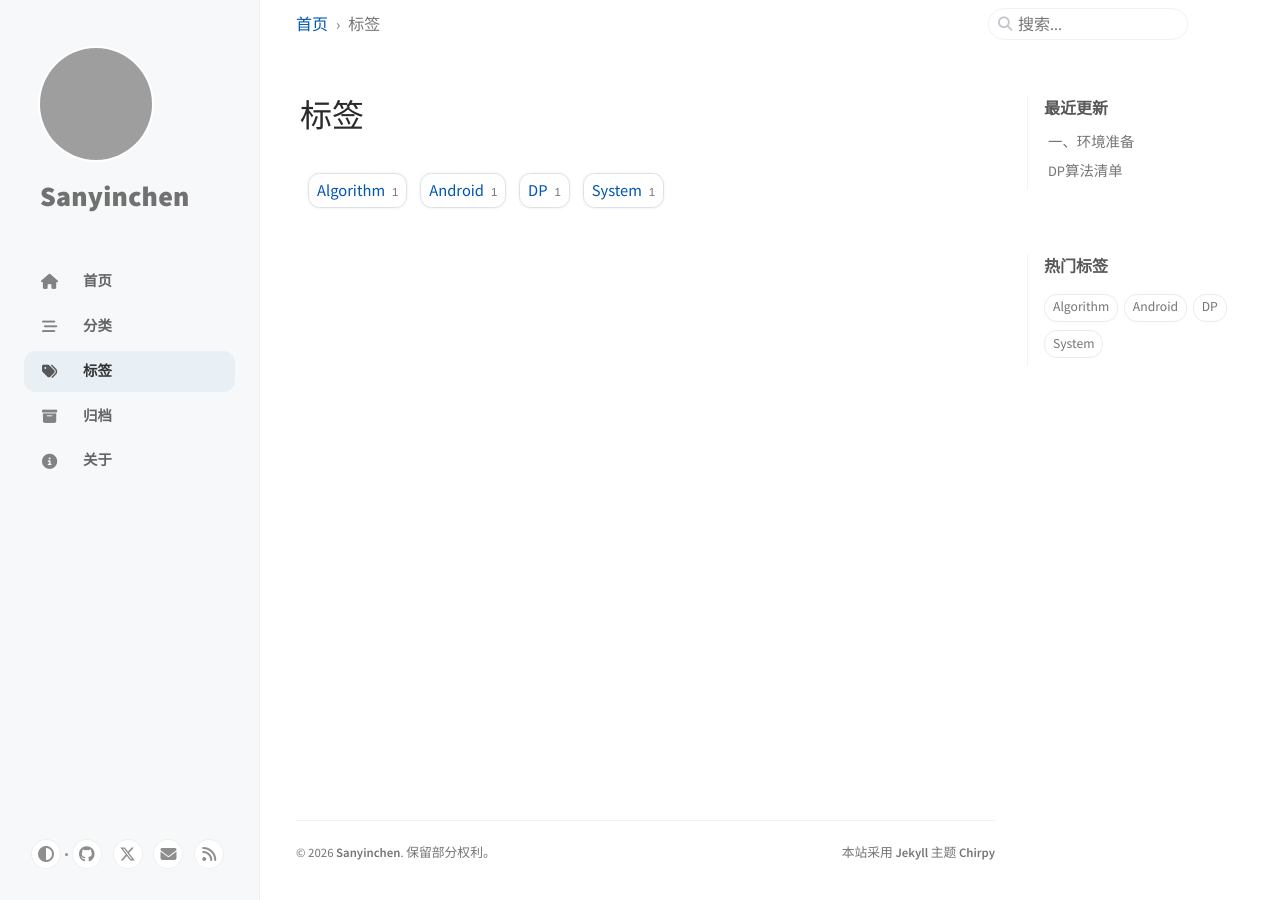
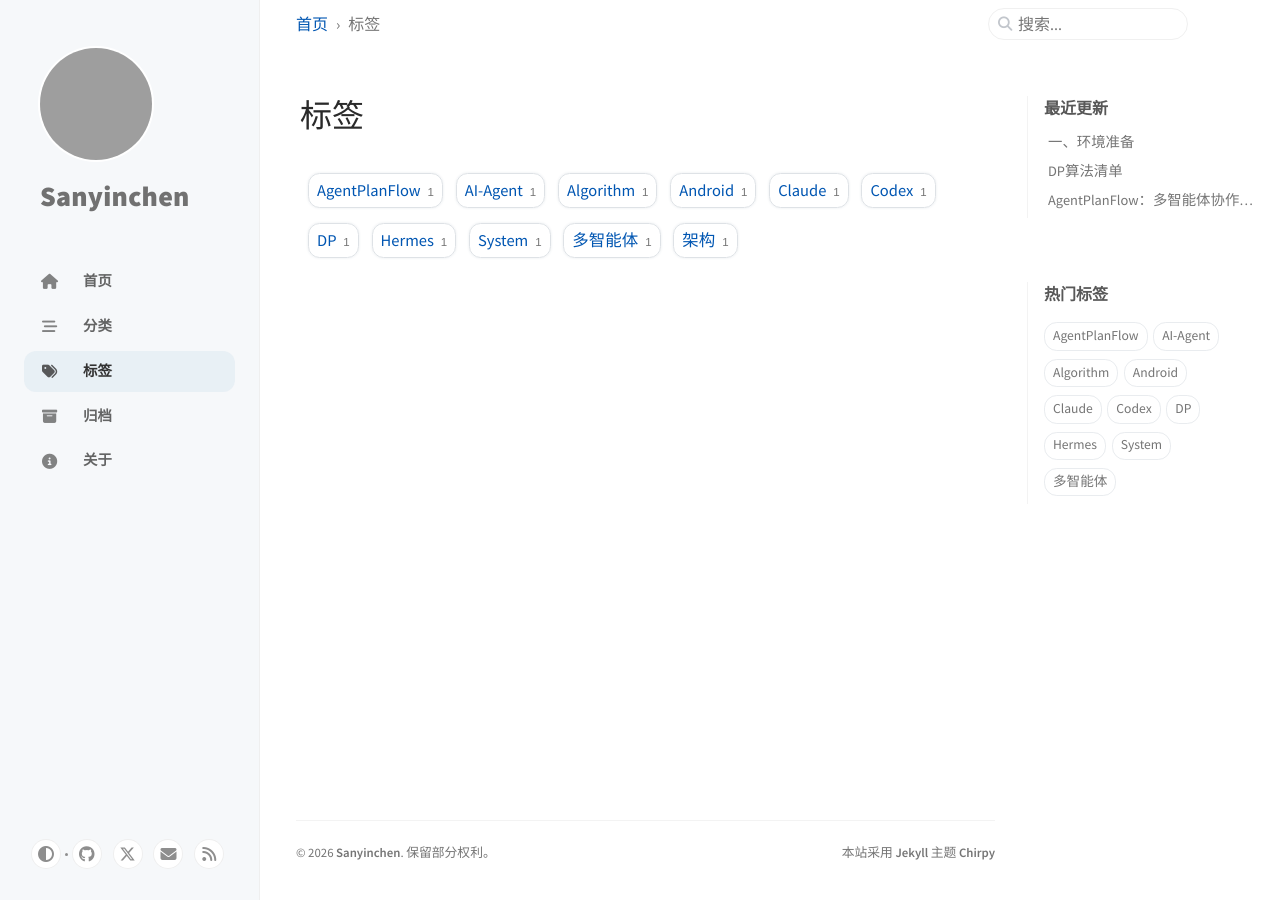
Before and after one commit to sanyinchen/sanyinchen.github.io, a Jekyll site: the page built from _tabs/tags.md, in a window 1280 px wide. Built offline with Jekyll 4.4.1, drawn with Linux system fonts in a browser that asks for light colours; cached includes are drawn as plain includes; comment, search, counter and statistics services are not loaded; some of the changed lines change nothing that is shown; grey boxes are pictures that could not be loaded.

Commit message:
add AgentPlanFlow

````diff
--- a/_config.yml
+++ b/_config.yml
@@ -94,7 +94,7 @@
 # will be added to all media resources (site avatar, posts' images, audio and video files) paths starting with '/'
 #
 # e.g. 'https://cdn.com'
-cdn: "https://chirpy-img.netlify.app"
+cdn: ""
 
 # the avatar on sidebar, support local or CORS resources
 avatar: "https://avatars.githubusercontent.com/u/4750411?v=4&size=64"
--- /dev/null
+++ b/_posts/2026-05-16-AgentPlanFlow.md
@@ -0,0 +1,266 @@
+---
+title: "AgentPlanFlow：多智能体协作编程的桌面工作台"
+author: sanyinchen
+date: 2025-05-16
+categories: [ AI, 工作站 ]
+tags: [AgentPlanFlow, AI-Agent, Codex, Claude, Hermes, 架构, 多智能体]
+render_with_liquid: false
+toc: true
+---
+
+## 一、项目概述
+
+AgentPlanFlow 是一个面向多智能体协作编程的桌面工作台。它将 **Codex**（OpenAI）、**Claude Code**（Anthropic）和 **Hermes**（Nous Research）放在同一个原生桌面窗口中，让不同智能体可以在同一工作目录下独立运行、互相委托，并共享任务上下文。
+
+从工程实现上看，AgentPlanFlow 由两层能力组成：桌面编排层负责窗口、终端、进程和跨面板控制；Proxy Service（代理服务）负责模型 API 兼容、请求记录、控制台输出和 Trace 事件管理。两者配合后，开发者既可以直接操作每个智能体，也可以让 Hermes 通过工具调用把任务分发给 Codex 或 Claude。
+
+三个智能体和辅助面板的职责如下：
+
+| 面板 | 运行对象 | 主要职责 |
+|------|----------|----------|
+| **Codex** | OpenAI Codex CLI / Codex 桌面应用 | 代码生成、修复和局部实现 |
+| **Claude Code** | Anthropic Claude CLI | 代码审查、重构建议和复杂推理 |
+| **Hermes** | Nous Research Hermes CLI | 任务编排，可通过 `ask_codex` / `ask_claude` 委托子任务 |
+| **Trace** | 内置 Trace / Console 面板 | 展示代理请求、控制台输出和任务事件 |
+
+这种设计的核心目标不是替代某一个智能体，而是把不同智能体的优势组织进同一个开发工作流中：Codex 更适合快速实现，Claude 更适合审查和解释，Hermes 则承担拆解与编排角色。
+
+---
+
+## 二、技术栈
+
+### 核心技术
+
+| 层次 | 技术选型 | 主要位置 |
+|------|----------|----------|
+| 桌面 GUI | Python 3 + GTK3 + VTE | `index.py`、`app/` |
+| Codex 桌面嵌入 | X11 窗口嵌入 | `app/embed/` |
+| 跨面板控制 | PTY + Unix Domain Socket + JSON | `app/control_server.py`、`service/hermes/bridge/` |
+| API 代理服务 | Rust + Tokio + Axum | `service/proxy/` |
+| Web 仪表盘 | Rust + Axum + SSE | `service/proxy/crates/web_app/` |
+| 终端仪表盘 | Rust + Ratatui | `service/proxy/crates/tui_app/` |
+| Python 绑定 | PyO3 | `service/proxy/crates/python_api/` |
+| 容器化 | Docker + Compose | `docker/` |
+
+### 核心依赖关系
+
+- `index.py` 是 GTK3 桌面应用入口，负责创建窗口、加载配置、启动 Codex、Claude、Hermes 和 Trace 面板。
+- 每个智能体面板运行在独立 PTY 中，保留原 CLI 的认证、会话和交互体验。
+- Hermes 通过 Bridge Plugin（`agentplanflow-bridge`）访问本机 Unix Socket，把任务发送给 Codex 或 Claude 面板。
+- Rust Proxy Service 提供 OpenAI / Anthropic 风格的兼容路由，并将请求、响应和控制台输出推送到观测层。
+
+---
+
+## 三、系统架构
+
+### 3.1 整体架构图
+
+下图展示桌面层、控制层、代理层和上游模型服务之间的关系。
+
+![AgentPlanFlow 整体架构图](/assets/img/architecture-overview.png)
+
+架构可以分为四层：
+
+1. **桌面窗口层**：GTK3 窗口承载 Codex、Claude、Hermes、Trace 等面板。Codex 桌面应用还可以通过 X11 嵌入到窗口左侧区域。
+2. **Service App 层（Python）**：负责 PTY 进程管理、Unix Socket 控制服务、面板输出采集和桌面状态维护。
+3. **Proxy Service 层（Rust）**：提供 API 代理、请求记录、Trace 事件服务、Web 仪表盘、TUI 仪表盘和 Python API 绑定。
+4. **上游 LLM 服务**：Codex、Claude 或其他客户端发出的模型请求，经由代理服务转发到配置的上游模型服务。
+
+主要数据流如下：
+
+- 用户输入进入 Hermes 面板，由 Hermes 决定是否拆解任务。
+- Hermes 调用 `ask_codex` 或 `ask_claude` 后，请求经 Unix Socket 到达 Control Server，再写入对应 PTY。
+- Codex / Claude 发起模型请求时，Proxy API Server 接收并转发到上游 LLM 服务。
+- Manager Service 收集请求记录、Trace 事件和 Console 输出，供 Trace 面板、Web 仪表盘或 TUI 仪表盘展示。
+
+### 3.2 Rust Proxy Service 内部模块结构
+
+下图展示 Proxy Service 内部主要 crate 和模块之间的关系。
+
+![Proxy Service 内部模块依赖图](/assets/img/proxy-modules.png)
+
+核心模块包括：
+
+- `main.rs`：程序入口，解析 `serve` / `tui` 等子命令。
+- `api_server`：API 代理服务，默认监听 `127.0.0.1:3001`，覆盖 OpenAI 风格路径和 Anthropic 风格路径。
+- `manager`：Console / Trace 管理服务，默认监听 `127.0.0.1:3002`，提供 `/console/std`、`/ws/console/std` 和 `/trace/events`。
+- `web_app`：Web 仪表盘，默认监听 `127.0.0.1:3000`。
+- `plan`：任务拆解与协作相关能力，包含任务类型、消息组装、工具注册和 review prompt 等。
+- `clients`：上游模型客户端适配器。
+- `python_api`：基于 PyO3 导出的 Python 扩展模块。
+- `tui_app`：基于 Ratatui 的终端仪表盘。
+- `trace`：追踪基础设施，包括宏和事件工具。
+- `vendor`：外部协议和执行策略相关依赖。
+
+---
+
+## 四、核心工作流程
+
+### 4.1 应用启动流程
+
+下图展示从执行入口到桌面面板就绪的主要步骤。
+
+![AgentPlanFlow 启动流程](/assets/img/startup-flow.png)
+
+启动过程分为 6 个步骤：
+
+1. **检查 GTK 环境**：`maybe_reexec_with_system_python()` 确认 PyGObject、GTK3 和 VTE 可用，必要时切换到系统 Python 重新执行。
+2. **加载配置文件**：读取 `config/app/config.yaml`、`config/models/model_config.yaml`、`config/models/api_key_config.yaml` 等配置。
+3. **构建桌面窗口**：创建 GTK3 窗口，组织 Codex、Claude、Hermes、Trace 和状态栏区域。
+4. **启动面板进程**：在独立 PTY 中启动对应 CLI 或代理服务，并为面板注入工作目录、模型和代理配置。
+5. **启动控制服务**：创建 `cache/control.sock`，监听来自 Hermes Bridge Plugin 的跨面板请求。
+6. **进入交互状态**：窗口恢复布局，Hermes 面板获得焦点，用户可以开始输入任务。
+
+### 4.2 跨智能体协作流程
+
+下图展示 Hermes 将子任务委托给 Codex 或 Claude 的链路。
+
+![Hermes 委托子任务流程](/assets/img/delegation-flow.png)
+
+以“先让 Codex 生成代码，再让 Claude 审查”为例，协作流程如下：
+
+1. Hermes 理解用户任务，决定调用 `ask_codex`。
+2. Bridge Plugin（`agentplanflow-bridge`）构造本地 JSON 请求。
+3. 请求通过 Unix Domain Socket 发送给 Control Server。
+4. Control Server 执行 `run_prompt` 动作，把 prompt 写入 Codex 面板的 PTY。
+5. Codex 在原 CLI 会话中执行任务，并将输出写回终端。
+6. Control Server 通过输出变化和 idle timeout 判断任务是否完成，再读取增量输出。
+7. 结果沿 Socket 返回给 Bridge Plugin，最终交给 Hermes。
+8. Hermes 根据结果继续调用 `ask_claude`，完成代码审查或后续修复。
+
+这条链路的特点是低侵入：它不要求 Codex 或 Claude 暴露额外 API，而是复用已有 CLI 的认证、会话、模型配置和交互界面。
+
+### 4.3 API 请求代理流程
+
+下图展示模型请求经过 Proxy Service 的转发过程。
+
+![API 请求代理流程](/assets/img/api-proxy-flow.png)
+
+代理链路如下：
+
+1. Codex、Claude 或其他客户端发起模型请求。
+2. Proxy API Server（Rust Axum，默认端口 `3001`）接收请求。
+3. 服务根据路径进入 OpenAI 风格或 Anthropic 风格的兼容处理逻辑。例如主路径覆盖 `/v2/chat/completions`，同时保留 `/v1/*` 兼容路由，并提供 `/anthropic/v1/messages`。
+4. Proxy Service 选择配置的上游模型客户端并转发请求。
+5. 上游 LLM 服务返回普通响应或 SSE 流式响应。
+6. 响应沿原路径返回给调用方。
+7. Manager Service 记录请求摘要、响应预览和 Trace 事件，供 Web / TUI / Trace 面板查看。
+
+### 4.4 Plan Engine 任务分解流程
+
+下图展示 Plan Engine 的任务拆解与审查流程。
+
+![Plan Engine 任务分解流程](/assets/img/plan-engine-flow.png)
+
+典型流水线包括四个阶段：
+
+1. **分析（Analyze）**：理解用户意图，识别可能涉及的文件和约束。
+2. **拆解（Decompose）**：将任务拆分为多个 PlanItem，降低单次执行复杂度。
+3. **委派（Delegate）**：把子任务交给合适的 worker 或外部智能体执行。
+4. **审查合并（Review & Merge）**：依据 `review_prompt.md` 等模板检查结果，应用必要修正。
+
+Plan Engine 更适合处理多步骤、跨文件或需要审查闭环的任务。对于简单单点修改，直接由 Codex 或 Claude 面板完成会更轻量。
+
+---
+
+## 五、关键设计决策
+
+### 5.1 为什么选择桌面应用而不是纯 Web 应用？
+
+- **保留原生 CLI 体验**：Codex、Claude 和 Hermes 仍以各自熟悉的终端形态运行，用户可以直接查看和干预。
+- **便于复用本地环境**：工作目录、认证状态、终端配置和模型选择都可以跟随本机开发环境。
+- **支持 Codex 桌面嵌入**：在 X11 环境下，Codex 桌面窗口可以被嵌入到 GTK 容器中，形成更统一的工作台体验。
+- **本地控制链路更短**：跨面板委托通过 Unix Socket 和 PTY 完成，适合单机桌面场景。
+
+### 5.2 为什么用 Rust 编写 Proxy Service？
+
+- **异步 I/O 友好**：Tokio 和 Axum 适合同时处理 API 请求、SSE 流、WebSocket 和管理端点。
+- **可观测能力集中**：请求记录、Console 输出和 Trace 事件可以在同一个服务中组织。
+- **边界清晰**：Python 负责桌面与进程编排，Rust 负责代理服务和高并发 I/O。
+- **可与 Python 互通**：通过 PyO3 暴露 Python API，方便桌面侧按需启动或集成 Rust 能力。
+
+### 5.3 跨面板通信方案
+
+```text
+Hermes
+  | ask_codex("prompt")
+  v
+Bridge Plugin (Python)
+  | JSON -> Unix Socket
+  v
+Control Server (Python)
+  | PTY stdin -> 写入 prompt + 回车
+  v
+Codex Pane (PTY)
+  | PTY stdout -> 返回结果
+  v
+Control Server -> Bridge Plugin -> Hermes
+```
+
+这是一种基于 PTY 输入输出复用的低侵入方案。它的优势是可以直接复用 CLI 现有能力；代价是任务完成判断需要依赖输出变化、idle timeout 和终端内容抓取，因此对长时间流式输出或强交互式确认场景需要更谨慎地配置超时时间。
+
+### 5.4 Plan Engine 的分层架构
+
+Plan Engine 将复杂任务拆为可审查的中间步骤，核心流水线与 4.4 节一致：
+
+1. **分析（Analyze）**：理解用户意图，确定涉及的文件和约束。
+2. **拆解（Decompose）**：将用户任务拆为独立 PlanItem。
+3. **委派（Delegate）**：将子任务交给合适的 worker 或外部智能体执行。
+4. **审查合并（Review & Merge）**：通过 `review_prompt.md` 等模板检查正确性、安全性和可维护性，应用必要修正。
+
+这种结构适合在多智能体之间建立“实现 + 审查”的闭环，也为后续接入更多智能体或策略提供了扩展点。
+
+---
+
+## 六、实现边界与注意事项
+
+AgentPlanFlow 采用低侵入方式整合现有 CLI，因此也继承了一些桌面与终端集成的边界：
+
+- 跨面板委托依赖 PTY 输入输出和 idle timeout 判断任务完成，长任务、持续流式输出或交互式确认场景可能需要调高超时时间。
+- Codex、Claude、Hermes CLI 的输出格式或 TUI 行为变化，可能影响结果抓取稳定性。
+- Unix Socket 默认面向本机单用户场景，适合桌面工作台；如果扩展到远程或多用户场景，需要补充认证、授权和审计设计。
+- `trace.enabled` 默认可以关闭，细粒度 Trace 记录需要结合配置启用；团队使用时也应明确日志保留和敏感信息处理策略。
+- GTK3、VTE 和 X11 相关能力更适合 Linux 桌面环境，Wayland、macOS 或 Windows 的兼容性需要单独验证。
+
+---
+
+## 七、部署方式
+
+### 本地开发
+
+```bash
+# 启动 GTK 桌面应用
+python3 index.py
+
+# 或仅启动代理服务
+cd service/proxy
+cargo run -- serve
+```
+
+### Docker 开发环境
+
+```bash
+cd docker
+./build-image.sh
+docker compose up -d
+docker compose exec dev /bin/bash
+
+# 在容器内启动桌面应用
+python3 index.py
+```
+
+---
+
+## 八、总结
+
+AgentPlanFlow 展示了一种低侵入的多智能体编程工作台设计：它不要求重写 Codex、Claude 或 Hermes 的运行方式，而是通过桌面编排、PTY 控制和代理服务，把它们组织进同一个工作流。
+
+它的核心价值可以概括为：
+
+- **多智能体协作**：Codex 负责实现，Claude 负责审查，Hermes 负责任务拆解和编排。
+- **低侵入集成**：通过 PTY 和 Unix Socket 复用已有 CLI 会话，而不是强制接入专用 API。
+- **可观测工作流**：通过 Manager、Trace、Console、Web 和 TUI 视图观察请求与任务执行过程。
+- **本地桌面体验**：GTK3、VTE 和 Codex 桌面嵌入让多个智能体集中在一个窗口中工作。
+- **可扩展代理层**：Rust Proxy Service 为模型兼容、请求记录和后续多模型适配提供基础。
+
+整体来看，AgentPlanFlow 更像是一个本地多 Agent 编程实验平台：它把智能体协作从“多个终端之间手动切换”推进到“统一桌面中的可编排工作流”，也为后续探索自动拆解、审查闭环和多模型协同提供了清晰的工程基础。
````
Also changed, not shown: assets/img/api-proxy-flow.png (added), assets/img/architecture-overview.png (added), assets/img/delegation-flow.png (added), assets/img/plan-engine-flow.png (added), assets/img/proxy-modules.png (added), assets/img/startup-flow.png (added), 1 other file.
